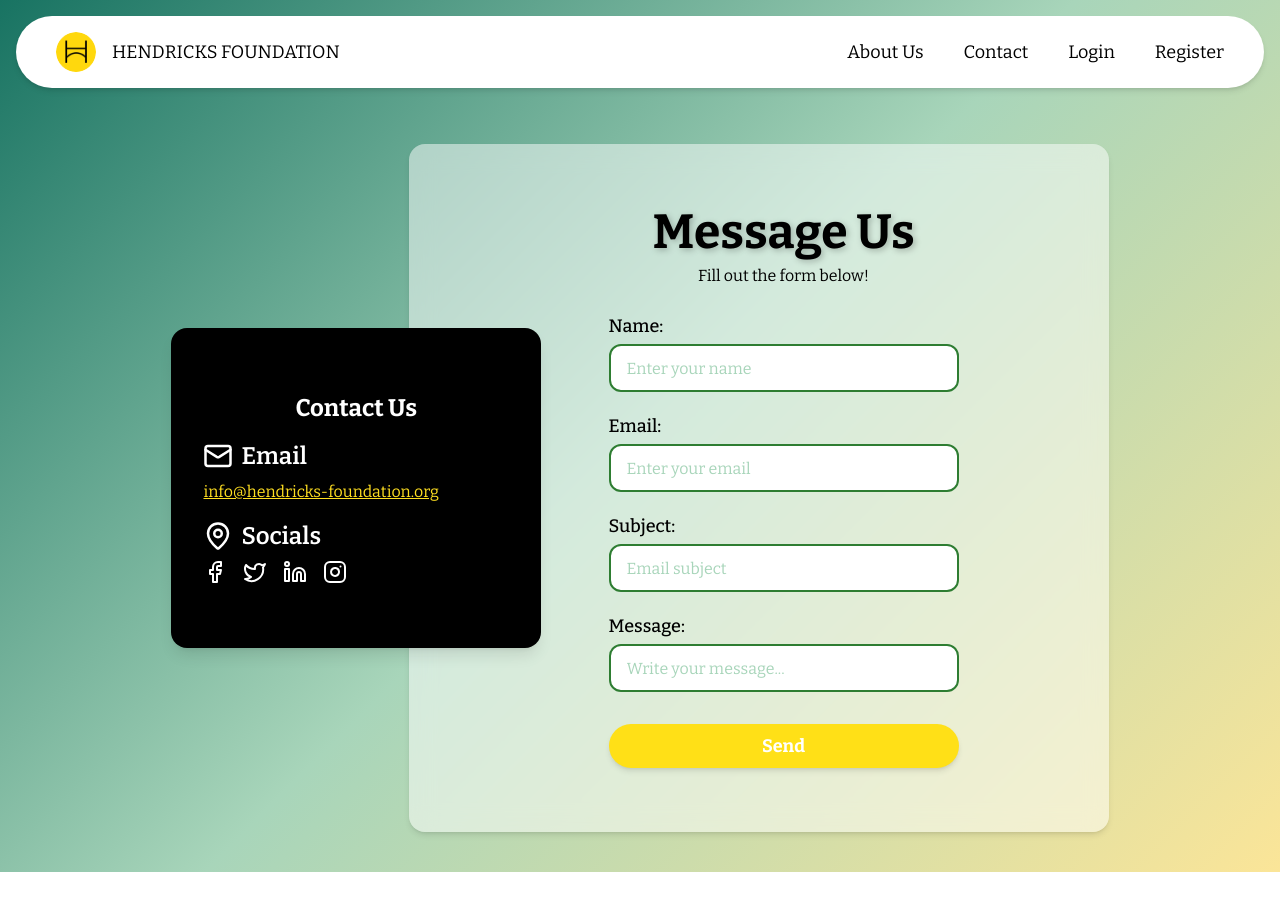
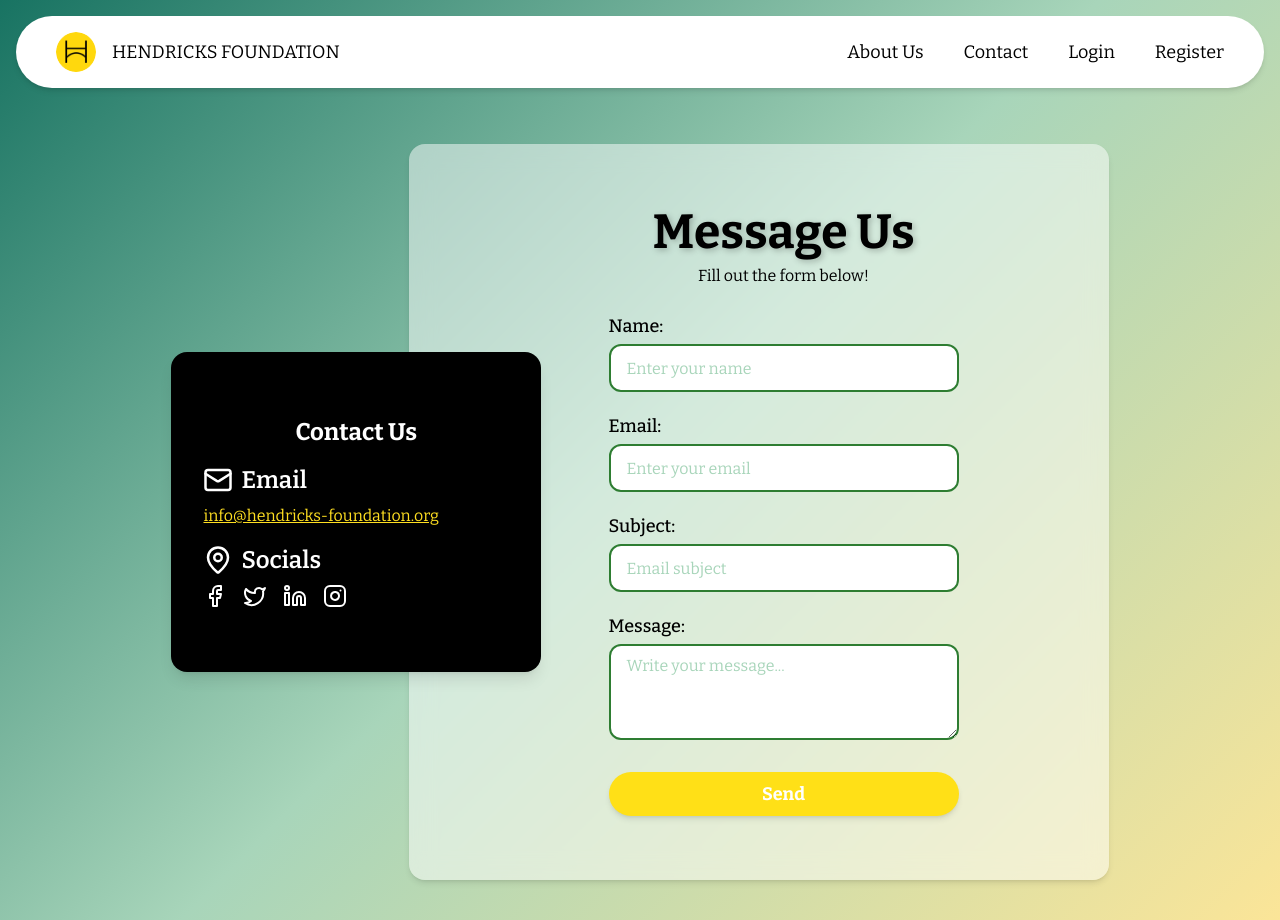
Before and after one commit to Hendricks-C/Hendricks-Ecalc, a React (Vite) app in the folder frontend/: page /contact in a window 1280 px wide. Before the commit the page ends 872 px from the top, so only its background shows below. Built offline with nearby package versions, Linux system fonts and the light colour scheme; no server answers.

Commit message:
Update contact.tsx

```diff
--- a/frontend/src/pages/contact.tsx
+++ b/frontend/src/pages/contact.tsx
@@ -1,6 +1,13 @@
+import { useState } from "react";
 import { Mail, MapPin, Facebook, Twitter, Linkedin, Instagram } from "lucide-react"
 
 const Contact = () => {
+  const [name, setName] = useState("");
+  const [email, setEmail] = useState("");
+  const [subject, setSubject] = useState("");
+  const [message, setMessage] = useState("");
+
+
   return(
 
     <div className="flex flex-row flex-wrap justify-start items-center px-[24px] py-[40px]">
@@ -63,7 +70,8 @@ const Contact = () => {
           <input
             type="text"
             placeholder="Enter your name"
-            value=""
+            value={name}
+            onChange={(e) => setName(e.target.value)}
             required
             className="h-12 rounded-xl border-2 border-[#2E7D32] px-4 placeholder-[#A8D5BA] bg-white focus:outline-none focus:ring-2 focus:ring-[#A8D5BA] focus:border-[#2E7D32] transition duration-200"
           />
@@ -75,7 +83,8 @@ const Contact = () => {
           <input
             type="email"
             placeholder="Enter your email"
-            value=""
+            value={email}
+            onChange={(e) => setEmail(e.target.value)}
             required
             className="h-12 rounded-xl border-2 border-[#2E7D32] px-4 placeholder-[#A8D5BA] bg-white focus:outline-none focus:ring-2 focus:ring-[#A8D5BA] focus:border-[#2E7D32] transition duration-200"
           />
@@ -87,7 +96,8 @@ const Contact = () => {
           <input
             type="text"
             placeholder="Email subject"
-            value=""
+            value={subject}
+            onChange={(e) => setSubject(e.target.value)}
             required
             className="h-12 rounded-xl border-2 border-[#2E7D32] px-4 placeholder-[#A8D5BA] bg-white focus:outline-none focus:ring-2 focus:ring-[#A8D5BA] focus:border-[#2E7D32] transition duration-200"
           />
@@ -96,12 +106,12 @@ const Contact = () => {
         {/* Message */}
         <div className="flex flex-col">
           <label className="text-black font-bitter font-medium text-lg mb-1">Message:</label>
-          <input
-            type="text"
+          <textarea
             placeholder="Write your message..."
-            value=""
+            value={message}
+            onChange={(e) => setMessage(e.target.value)}
             required
-            className="h-12 rounded-xl border-2 border-[#2E7D32] px-4 placeholder-[#A8D5BA] bg-white focus:outline-none focus:ring-2 focus:ring-[#A8D5BA] focus:border-[#2E7D32] transition duration-200"
+            className="h-24 rounded-xl border-2 border-[#2E7D32] pt-2 px-4 placeholder-[#A8D5BA] bg-white focus:outline-none focus:ring-2 focus:ring-[#A8D5BA] focus:border-[#2E7D32] transition duration-200"
           />
         </div>
 
```
